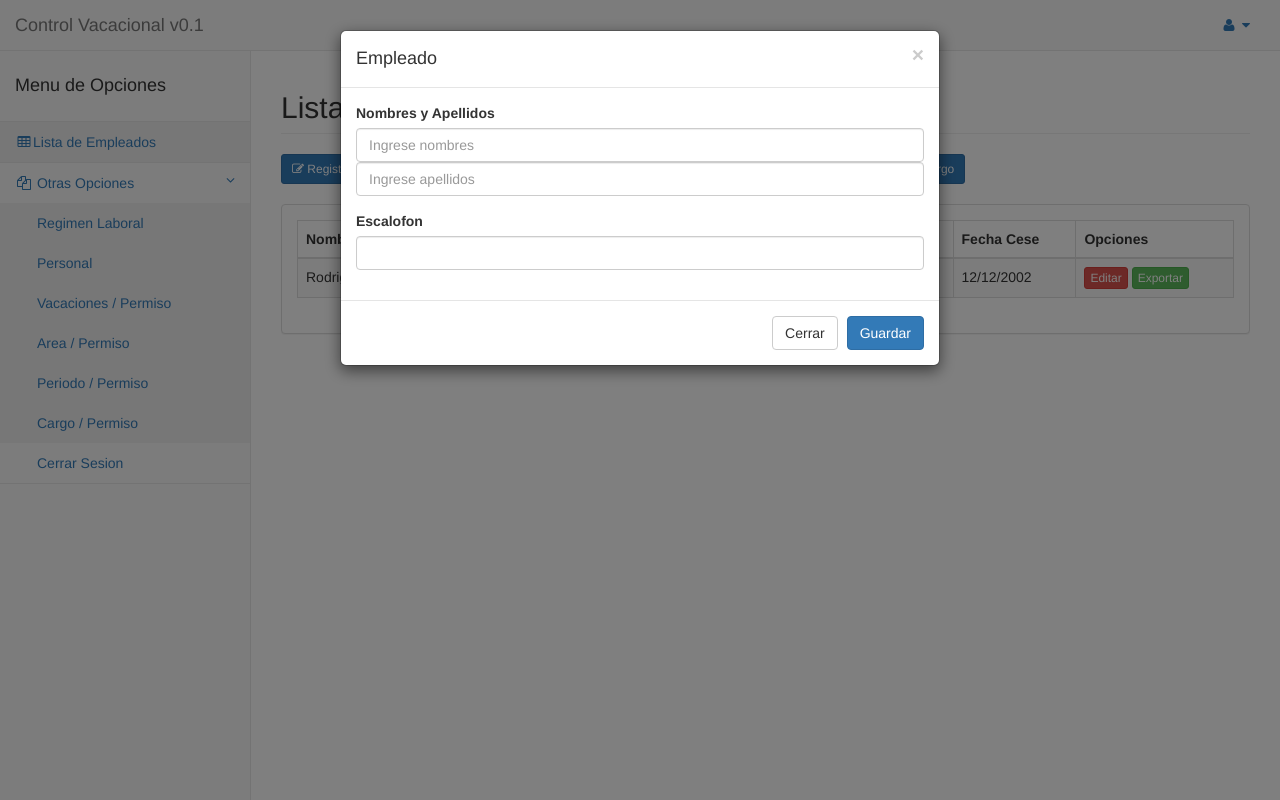
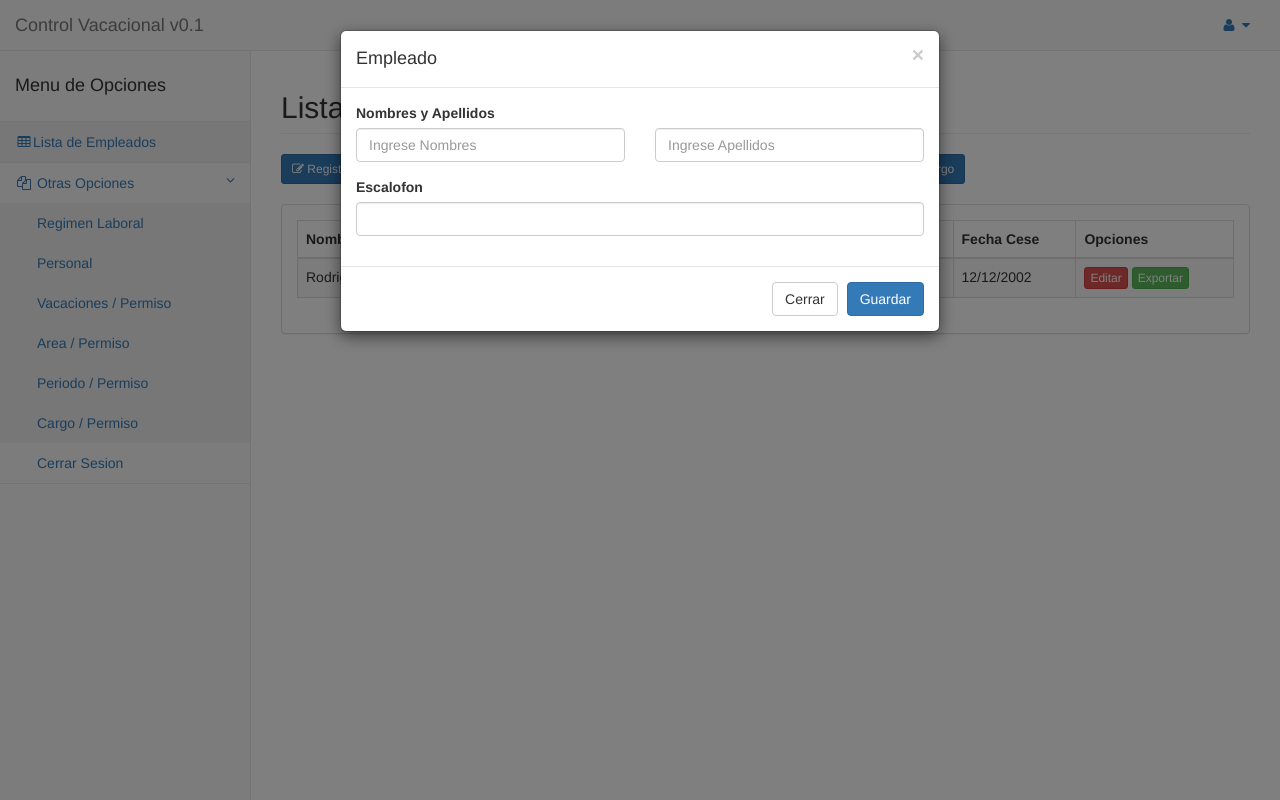
Before and after one commit to jsabbath/2fc2e4deb64b6a7dffcfb7df0d272ab06083bb841b384041130952a94b0360a9, a PHP site: page /pages/tables.php in a window 1280 px wide, after a click on "Personal". Run offline with PHP 8.4, Linux system fonts and the light colour scheme.

Commit message:
mas modificaciones
mas modificaciones

```diff
--- a/pages/tables.php
+++ b/pages/tables.php
@@ -125,9 +125,13 @@
                                         <form role="form">
                                         <div class="form-group">
                                             <label class="control-label" for="inputSuccess">Nombres y Apellidos</label>
-                                            <div class="row center-block">
-                                                <input class="form-control col-xs-3 col-sm-3" id="inputSuccess" type="text" placeholder="Ingrese nombres" required>
-                                                <input class="form-control col-xs-6 col-sm-3" id="inputSuccess" type="text" placeholder="Ingrese apellidos" required>
+                                            <div class="row">
+                                                <div class="col-md-6">
+                                                    <input class="form-control col-xs-3 col-sm-3" id="inputSuccess" type="text" placeholder="Ingrese Nombres" required>
+                                                </div>
+                                                <div class="col-md-6">
+                                                    <input class="form-control col-xs-6 col-sm-3" id="inputSuccess" type="text" placeholder="Ingrese Apellidos" required>
+                                                </div>
                                             </div>
                                         </div>
                                         <div class="form-group">
@@ -238,7 +242,7 @@
                                                     Nombre
                                                 </div>
                                                 <div class="col-md-8 center-block">
-                                                    <input type="text" placeholder="Ingrese Nombre del Area" id="#vcnombre" required>
+                                                    <input type="text" class="form-control" placeholder="Ingrese Nombre del Area" id="#vcnombre" required>
                                                 </div>
                                             </div>
                                             <div class="form-group"><!--para seguridad-->
```
